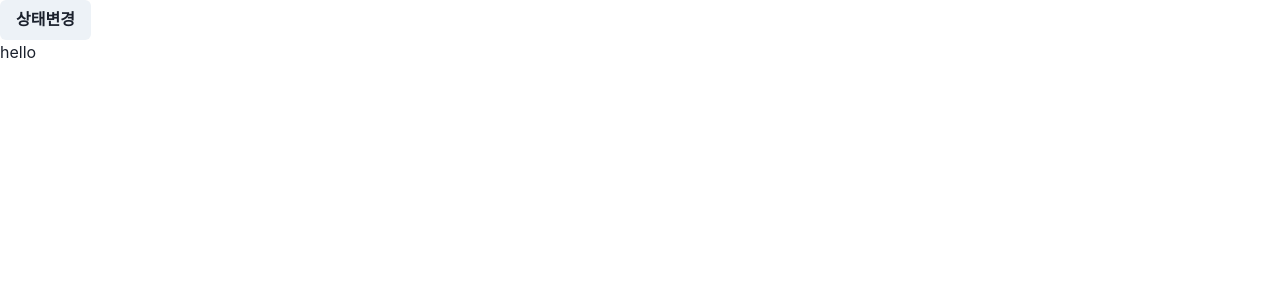
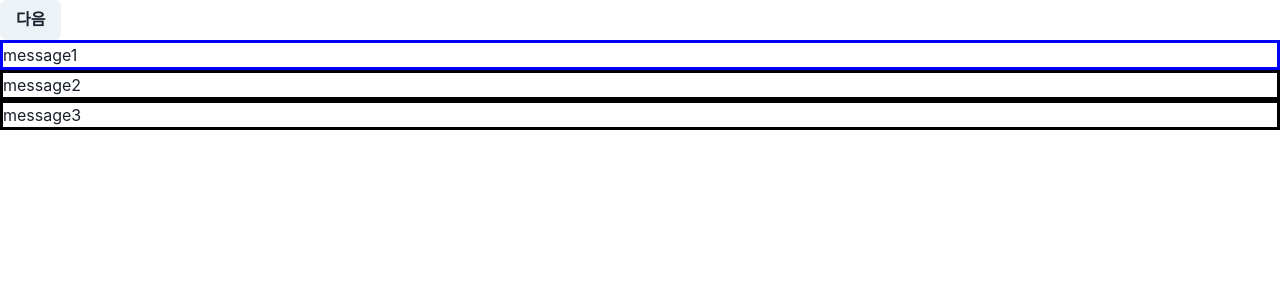
Before and after one commit to Seunggyo/react20231031, a React (Create React App) app: page / in a window 1280 px wide. Shown: the top 300 px of the page. Built offline with nearby package versions, Linux system fonts and the light colour scheme.

Commit message:
state 활용 예제3

```diff
--- a/src/App.js
+++ b/src/App.js
@@ -1,21 +1,24 @@
+import { Box, Button, Text } from "@chakra-ui/react";
 import { useState } from "react";
-import { Button } from "@chakra-ui/react";
 
 function App() {
-  const [text, setText] = useState("hello");
+  const [number, setNumber] = useState(0);
+  console.log(number);
 
-  console.log(text);
-
-  function handleButtonClick(e) {
-    setText("greeting");
-  }
+  const index = number % 3;
 
   return (
     <>
-      <div>
-        <Button onClick={handleButtonClick}>상태변경</Button>
-        <p>{text}</p>
-      </div>
+      <Button onClick={() => setNumber(number + 1)}>다음</Button>
+      <Box borderWidth={"3px"} borderColor={index == 0 ? "blue" : "black"}>
+        <Text>message1</Text>
+      </Box>
+      <Box borderWidth={"3px"} borderColor={index == 1 ? "blue" : "black"}>
+        <Text>message2</Text>
+      </Box>
+      <Box borderWidth={"3px"} borderColor={index == 2 ? "blue" : "black"}>
+        <Text>message3</Text>
+      </Box>
     </>
   );
 }
```
